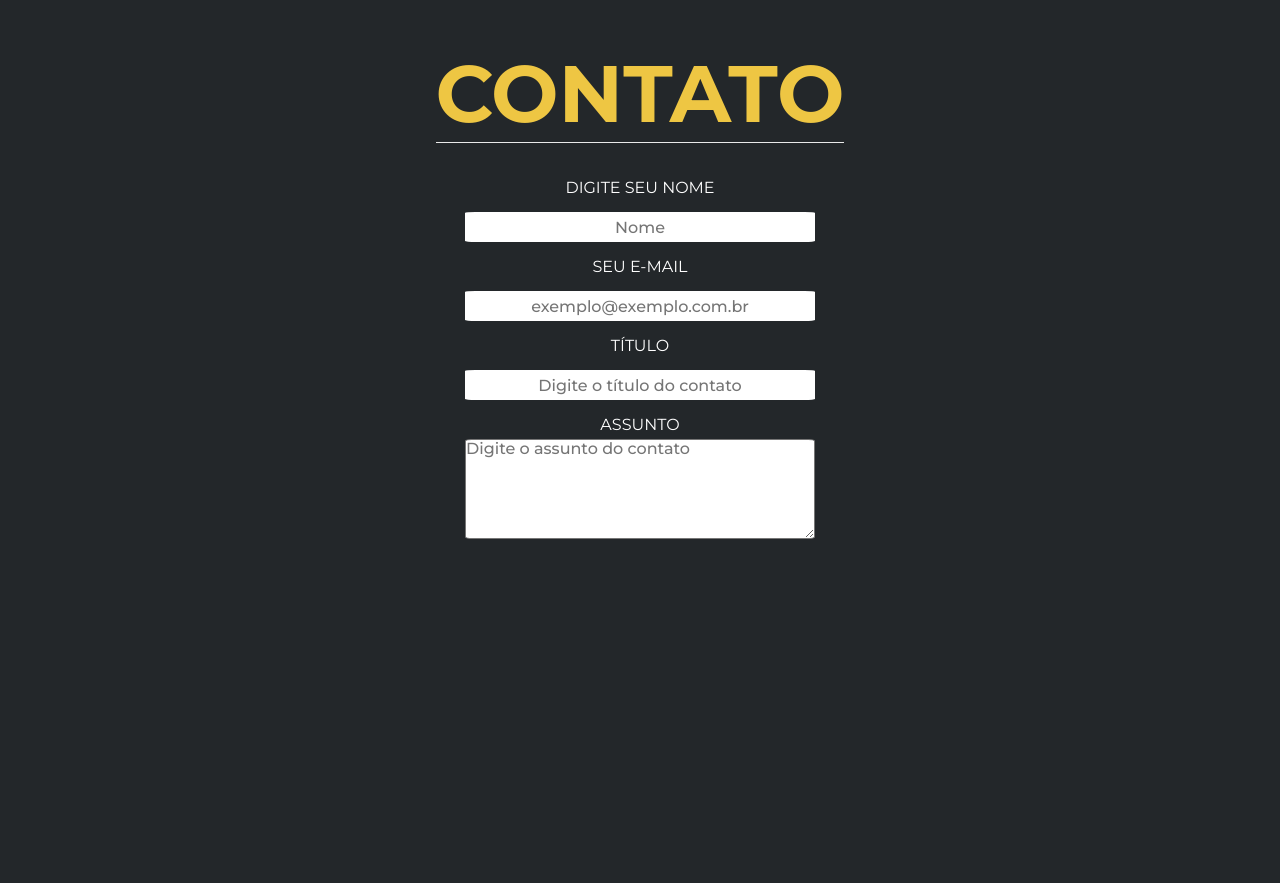
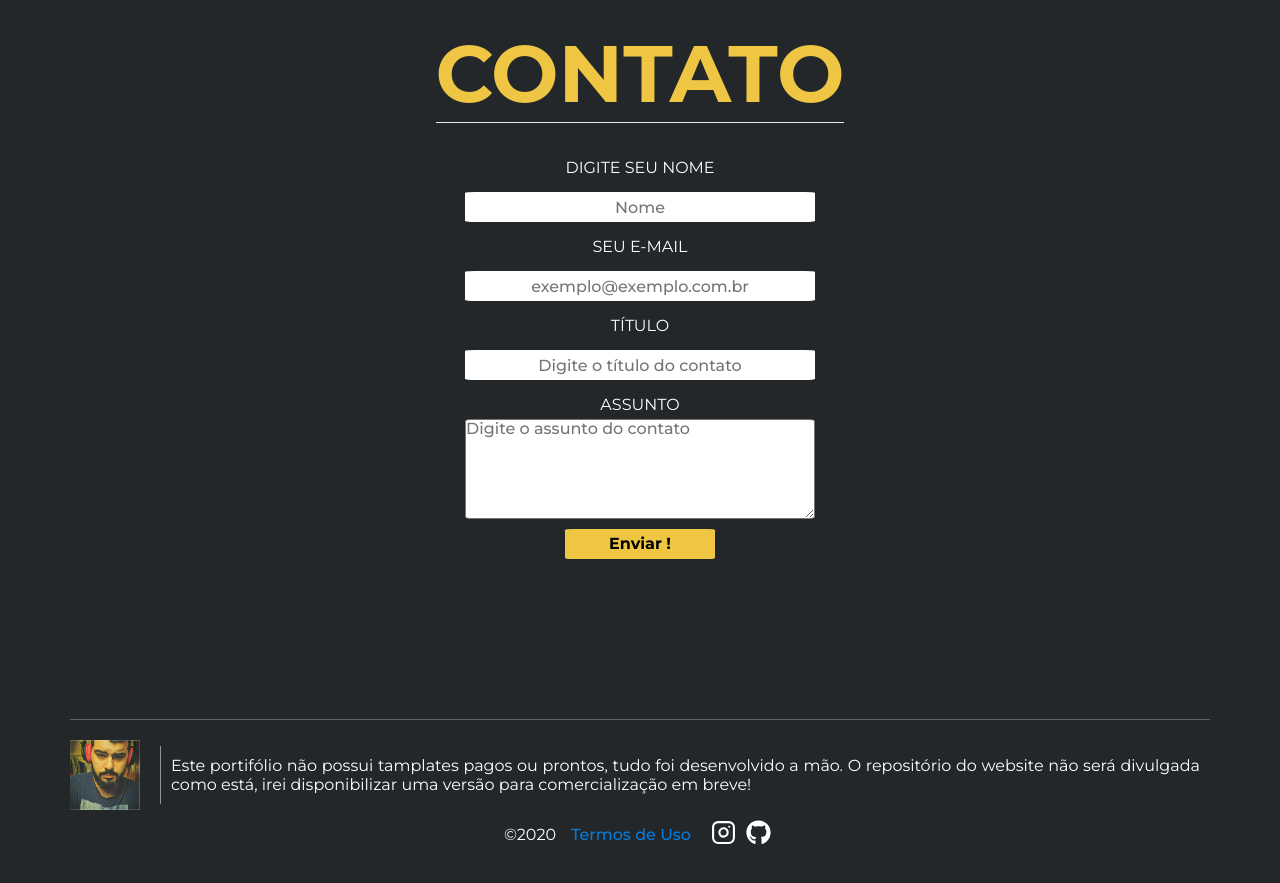
Before and after one commit to DevAlisson/portifolio_nextjs, a Next.js app: page / in a window 1280 px wide. Shown: the part 2160-3043 px from the top of the page. Before the commit the page ends 2849 px from the top, so only its background shows below. Built offline with nearby package versions, Linux system fonts and the light colour scheme.

Commit message:
Finished footer

```diff
--- /dev/null
+++ b/src/components/Footer/index.js
@@ -0,0 +1,51 @@
+import React from 'react';
+import { FaGithub } from 'react-icons/fa';
+import { FiInstagram } from 'react-icons/fi';
+
+import Link from '~/components/Link';
+
+import {
+  Container,
+  Content,
+  NavigationContainer,
+  Navigation,
+  Icons,
+} from './styles';
+
+const FooterComponent = () => (
+  <Container>
+    <Content>
+      <img src="/static/tests/profile.png" alt=" My Photo" />
+
+      <p>
+        Este portifólio não possui tamplates pagos ou prontos, tudo foi
+        desenvolvido a mão. O repositório do website não será divulgada como
+        está, irei disponibilizar uma versão para comercialização em breve!
+      </p>
+    </Content>
+    <NavigationContainer>
+      <strong>©2020</strong>
+      <Navigation>
+        <Link href="/404">Termos de Uso</Link>
+      </Navigation>
+      <Icons>
+        <a
+          href="https://www.instagram.com/hijazi_gabriel/"
+          rel="noopener noreferrer"
+          target="_blank"
+        >
+          <FiInstagram color="#fff" size="2.5rem" />
+        </a>
+        <a
+          href="https://www.instagram.com/hijazi_gabriel/"
+          rel="noopener noreferrer"
+          target="_blank"
+        >
+          <FaGithub color="#fff" size="2.5rem" />
+        </a>
+      </Icons>
+    </NavigationContainer>
+  </Container>
+);
+
+export default FooterComponent;
--- /dev/null
+++ b/src/components/Footer/styles.js
@@ -0,0 +1,71 @@
+import styled from 'styled-components';
+
+export const Container = styled.footer`
+  display: flex;
+  margin: 20px 7rem;
+  padding: 20px 0;
+
+  flex-direction: column;
+  border-top: 1px solid rgba(192, 194, 196, 0.4);
+`;
+export const Content = styled.div`
+  display: flex;
+  align-items: center;
+  justify-content: center;
+  img {
+    width: 70px;
+    height: auto;
+  }
+
+  p {
+    margin-left: 20px;
+    padding: 10px;
+    border-left: 1px solid rgba(255, 255, 255, 0.5);
+    text-align: justify;
+    b {
+      color: #eba51a;
+    }
+  }
+  @media (max-width: 730px) {
+    flex-direction: column;
+    p {
+      margin-left: 0;
+      margin-top: 10px;
+      border-left: none;
+    }
+  }
+`;
+export const NavigationContainer = styled.div`
+  display: flex;
+  margin-top: 5px;
+  font-weight: 300;
+  align-items: center;
+  justify-content: center;
+  @media (max-width: 630px) {
+    flex-direction: column;
+    strong {
+      margin-bottom: 5px;
+    }
+  }
+`;
+export const Navigation = styled.nav`
+  display: flex;
+  flex-wrap: wrap;
+  justify-content: center;
+  a {
+    margin: 5px 15px;
+    font-weight: 500;
+    color: #047cde;
+    transition: color 200ms;
+    &:hover {
+      color: #73a7fa;
+    }
+  }
+`;
+export const Icons = styled.div`
+  display: flex;
+
+  svg {
+    margin: 5px;
+  }
+`;
--- a/src/layouts/Default/index.js
+++ b/src/layouts/Default/index.js
@@ -1,6 +1,7 @@
 import PropTypes from 'prop-types';
 import React from 'react';
 
+import Footer from '~/components/Footer';
 import Header from '~/components/Header';
 
 import { Main } from './styles';
@@ -11,6 +12,8 @@ const DefaultLayout = ({ children }) => {
       <Header />
 
       <Main>{children}</Main>
+
+      <Footer />
     </>
   );
 };
--- a/src/pages/contact.js
+++ b/src/pages/contact.js
@@ -33,6 +33,9 @@ const ContactPage = () => (
             placeholder="Digite o assunto do contato"
           />
         </Inputs>
+        <button className="button" type="submit">
+          Enviar !
+        </button>
       </Form>
     </Section>
   </>
--- a/src/styles/pages/contact.js
+++ b/src/styles/pages/contact.js
@@ -3,7 +3,7 @@ import styled from 'styled-components';
 export const Section = styled.section`
   position: relative;
   display: flex;
-  padding: 120px 0;
+  padding: 100px 0;
   flex-direction: column;
 `;
 
@@ -27,6 +27,21 @@ export const Form = styled.div`
   flex-direction: column;
   justify-content: center;
   align-items: center;
+
+  button {
+    background-color: #eec643;
+    margin: 10px;
+    width: 150px;
+    height: 30px;
+    border-radius: 4%;
+    font-weight: bold;
+    color: #000;
+  }
+  button:hover {
+    transition: 800ms;
+    background-color: #000;
+    color: #fff;
+  }
 `;
 export const Inputs = styled.div`
   position: relative;
@@ -52,6 +67,7 @@ export const Inputs = styled.div`
     border-radius: 2%;
     font-weight: 500;
   }
+
   @media (max-width: 512px) {
     input {
       width: 200px;
```
Also changed, not shown: public/static/tests/profile.png (added).
